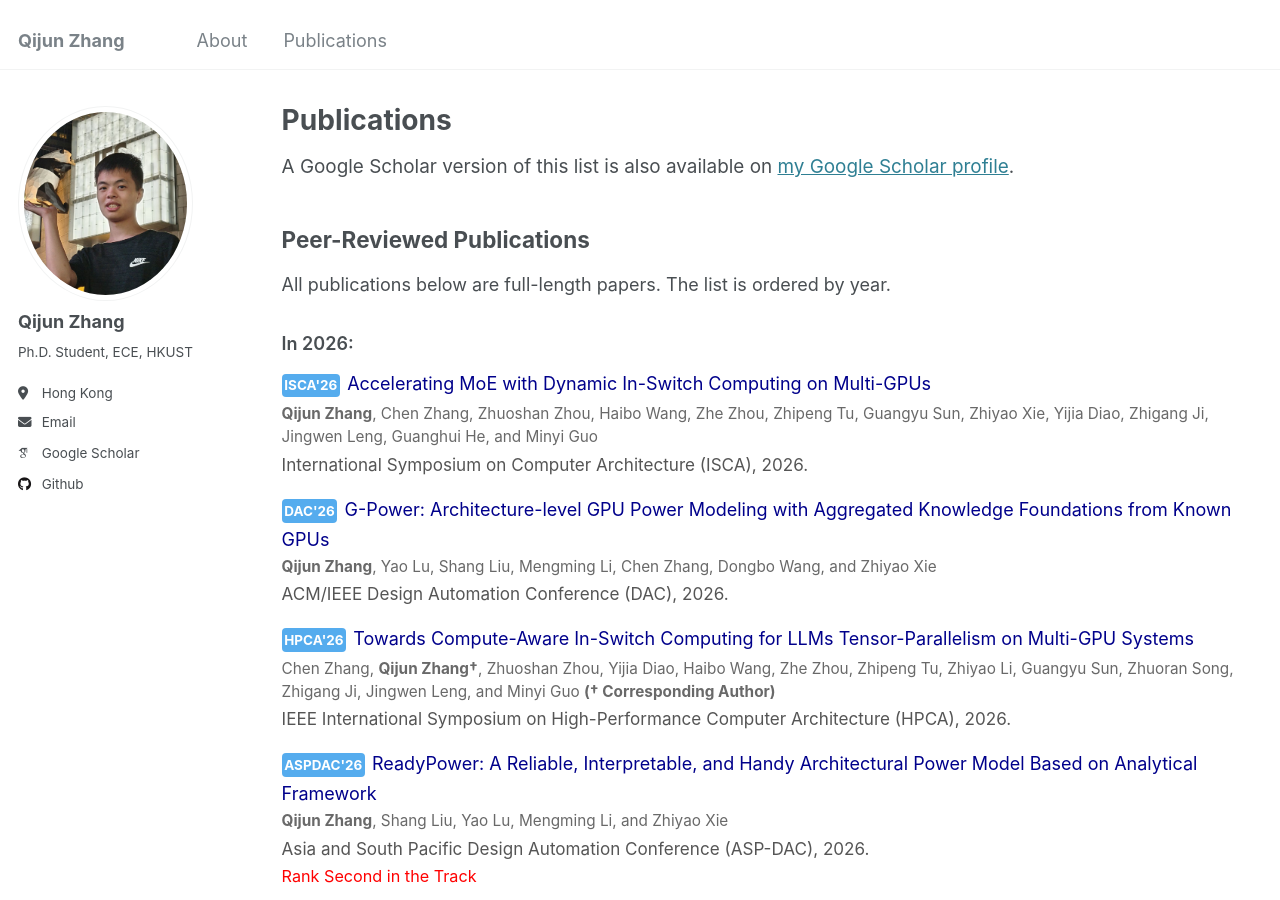
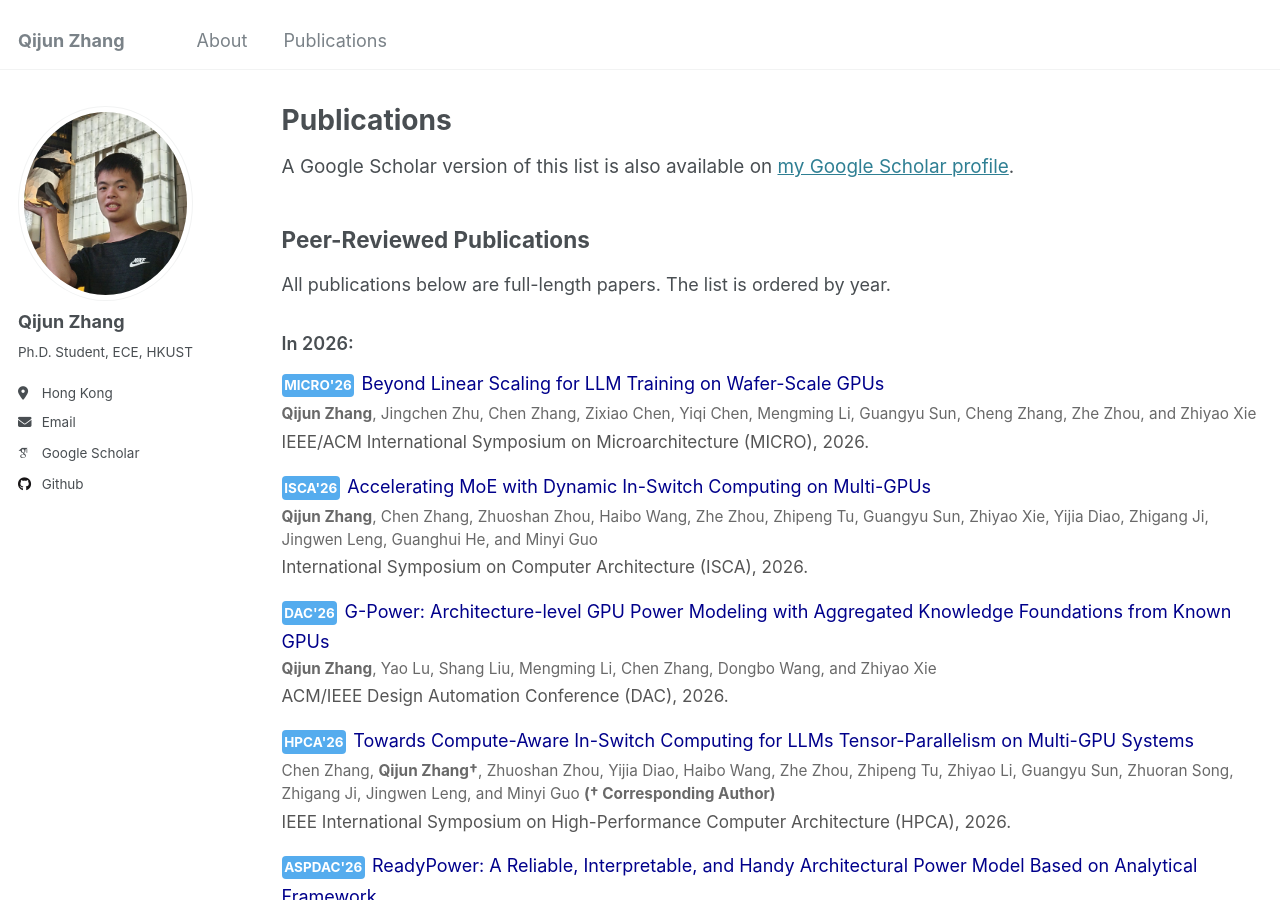
Before and after one commit to zqj2333/zqj2333.github.io, a Jekyll site: the page built from _pages/publications.html, in a window 1280 px wide and 900 px high. Built offline with Jekyll 4.4.1, drawn with Linux system fonts in a browser that asks for light colours; some web fonts are replaced.

Commit message:
Update publications.html

```diff
--- a/_pages/publications.html
+++ b/_pages/publications.html
@@ -14,6 +14,12 @@ author_profile: true
 <p>All publications below are full-length papers. The list is ordered by year.</p>
 
 <p class="publication-year-title">In 2026:</p>
+
+<div class="publication-entry">
+  <p class="publication-title-line"><a class="btn" href="https://microarch.org/micro59/">MICRO'26</a> Beyond Linear Scaling for LLM Training on Wafer-Scale GPUs</p>
+  <p class="publication-authors-line"><strong>Qijun Zhang</strong>, Jingchen Zhu, Chen Zhang, Zixiao Chen, Yiqi Chen, Mengming Li, Guangyu Sun, Cheng Zhang, Zhe Zhou, and Zhiyao Xie</p>
+  <p class="publication-meta-line">IEEE/ACM International Symposium on Microarchitecture (MICRO), 2026.</p>
+</div>
 
 <div class="publication-entry">
   <p class="publication-title-line"><a class="btn" href="https://iscaconf.org/isca2026/">ISCA'26</a> Accelerating MoE with Dynamic In-Switch Computing on Multi-GPUs</p>
```
